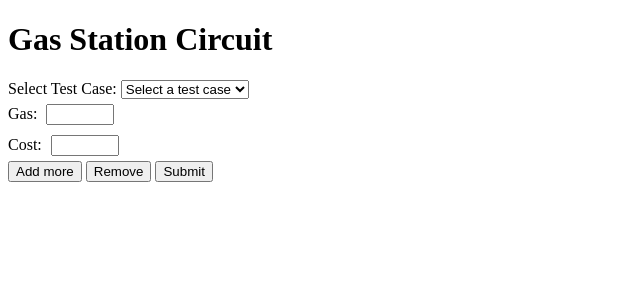
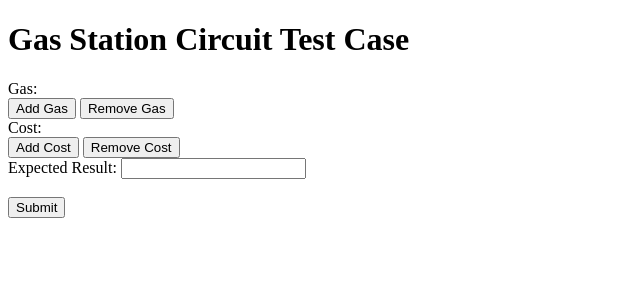
Before and after one commit to GO672/Quality-assurance_tasks, a Flask app: template UI_Tests/templates/index.html in a window 1280 px wide. Shown: the top 300 px of the page, without its empty margins (0-640 px from the left). Run offline with Flask 3, Linux system fonts and the light colour scheme; the template is opened without the code that fills it, so the values that code supplies are empty.

Commit message:
Update index.html

```diff
--- a/UI_Tests/templates/index.html
+++ b/UI_Tests/templates/index.html
@@ -2,129 +2,90 @@
 <html lang="en">
 <head>
     <meta charset="UTF-8">
+    <meta name="viewport" content="width=device-width, initial-scale=1.0">
     <title>Gas Station Circuit</title>
-    <style>
-        input[type="number"] {
-            width: 60px; /* Smaller width for input boxes */
-            margin: 5px;
-        }
-    </style>
+</head>
+<body>
+    <h1>Gas Station Circuit Test Case</h1>
+    <div id="test-case">
+        <div class="test-case">
+            <h2>{{ test_case['comment'] }}</h2>
+            <form id="test-case-form" method="POST" action="/submit">
+                <label>Gas:</label>
+                {% for g in test_case['gas'] %}
+                    <input type="number" name="gas[]" value="{{ g }}">
+                {% endfor %}
+                <br>
+                <button type="button" onclick="addGasInput()">Add Gas</button>
+                <button type="button" onclick="removeGasInput()">Remove Gas</button>
+                <br>
+                <label>Cost:</label>
+                {% for c in test_case['cost'] %}
+                    <input type="number" name="cost[]" value="{{ c }}">
+                {% endfor %}
+                <br>
+                <button type="button" onclick="addCostInput()">Add Cost</button>
+                <button type="button" onclick="removeCostInput()">Remove Cost</button>
+                <br>
+                <label>Expected Result:</label>
+                <input type="number" name="expected" value="{{ test_case['expected'] }}">
+                <br>
+                <div id="result"></div>
+                <br>
+                <input type="submit" value="Submit">
+            </form>
+        </div>
+    </div>
     <script>
-        function addInput() {
-            const gasDiv = document.getElementById('gas-inputs');
-            const costDiv = document.getElementById('cost-inputs');
-
-            const newGasInput = document.createElement('input');
-            newGasInput.type = 'number';
-            newGasInput.name = 'gas[]';
-            gasDiv.appendChild(newGasInput);
-
-            const newCostInput = document.createElement('input');
-            newCostInput.type = 'number';
-            newCostInput.name = 'cost[]';
-            costDiv.appendChild(newCostInput);
+        function addGasInput() {
+            const gasContainer = document.getElementsByName('gas[]')[0].parentNode;
+            const input = document.createElement('input');
+            input.type = 'number';
+            input.name = 'gas[]';
+            input.value = '';
+            gasContainer.insertBefore(input, document.getElementsByTagName('button')[0]);
         }
 
-        function removeInput() {
-            const gasDiv = document.getElementById('gas-inputs');
-            const costDiv = document.getElementById('cost-inputs');
-
-            if (gasDiv.children.length > 1) {
-                gasDiv.removeChild(gasDiv.lastChild);
-                costDiv.removeChild(costDiv.lastChild);
+        function removeGasInput() {
+            const gasInputs = document.getElementsByName('gas[]');
+            if (gasInputs.length > 1) {
+                gasInputs[gasInputs.length - 1].remove();
             }
         }
 
-        function loadTestCase() {
-            const select = document.getElementById('test-case-select');
-            const index = select.value;
+        function addCostInput() {
+            const costContainer = document.getElementsByName('cost[]')[0].parentNode;
+            const input = document.createElement('input');
+            input.type = 'number';
+            input.name = 'cost[]';
+            input.value = '';
+            costContainer.insertBefore(input, document.getElementsByTagName('button')[2]);
+        }
 
-            fetch('/test_case/' + index)
+        function removeCostInput() {
+            const costInputs = document.getElementsByName('cost[]');
+            if (costInputs.length > 1) {
+                costInputs[costInputs.length - 1].remove();
+            }
+        }
+
+        window.onload = function() {
+            const form = document.getElementById('test-case-form');
+            form.addEventListener('submit', function(event) {
+                event.preventDefault();
+                const formData = new FormData(form);
+                fetch('/submit', {
+                    method: 'POST',
+                    body: formData
+                })
                 .then(response => response.json())
                 .then(data => {
-                    if (data.error) {
-                        alert(data.error);
-                    } else {
-                        const gasDiv = document.getElementById('gas-inputs');
-                        const costDiv = document.getElementById('cost-inputs');
-                        const commentDiv = document.getElementById('test-case-comment');
-
-                        // Clear existing inputs
-                        while (gasDiv.firstChild) gasDiv.removeChild(gasDiv.firstChild);
-                        while (costDiv.firstChild) costDiv.removeChild(costDiv.firstChild);
-
-                        // Add new inputs
-                        const gasLabel = document.createElement('label');
-                        gasLabel.textContent = 'Gas:';
-                        gasDiv.appendChild(gasLabel);
-
-                        data.gas.forEach(value => {
-                            const newGasInput = document.createElement('input');
-                            newGasInput.type = 'number';
-                            newGasInput.name = 'gas[]';
-                            newGasInput.value = value;
-                            gasDiv.appendChild(newGasInput);
-                        });
-
-                        const costLabel = document.createElement('label');
-                        costLabel.textContent = 'Cost:';
-                        costDiv.appendChild(costLabel);
-
-                        data.cost.forEach(value => {
-                            const newCostInput = document.createElement('input');
-                            newCostInput.type = 'number';
-                            newCostInput.name = 'cost[]';
-                            newCostInput.value = value;
-                            costDiv.appendChild(newCostInput);
-                        });
-
-                        // Display comment
-                        commentDiv.textContent = data.comment;
-                    }
-                });
+                    const resultDiv = document.getElementById('result');
+                    resultDiv.innerHTML = `Result: ${data.result}`;
+                })
+                .catch(error => console.error('Error:', error));
+            });
         }
-    </script>
-</head>
-<body>
-    <h1>Gas Station Circuit</h1>
-    <div>
-        <label for="test-case-select">Select Test Case:</label>
-        <select id="test-case-select" onchange="loadTestCase()">
-            <option value="" disabled selected>Select a test case</option>
-            {% for index in range(test_cases|length) %}
-                <option value="{{ index }}">Test Case {{ index + 1 }}</option>
-            {% endfor %}
-        </select>
-    </div>
-    <div id="test-case-comment"></div>
-    <form id="gas-cost-form" method="post" action="/solve">
-        <div id="gas-inputs">
-            <label>Gas:</label>
-            <input type="number" name="gas[]" required>
-        </div>
-        <div id="cost-inputs">
-            <label>Cost:</label>
-            <input type="number" name="cost[]" required>
-        </div>
-        <button type="button" onclick="addInput()">Add more</button>
-        <button type="button" onclick="removeInput()">Remove</button>
-        <button type="submit">Submit</button>
-    </form>
-    <div id="result"></div>
-    <script>
-        document.getElementById('gas-cost-form').addEventListener('submit', function(event) {
-            event.preventDefault();
-            const formData = new FormData(this);
-
-            fetch('/solve', {
-                method: 'POST',
-                body: formData
-            })
-            .then(response => response.json())
-            .then(data => {
-                document.getElementById('result').textContent = 'Result: ' + data.result;
-            });
-        });
     </script>
 </body>
 </html>
```
